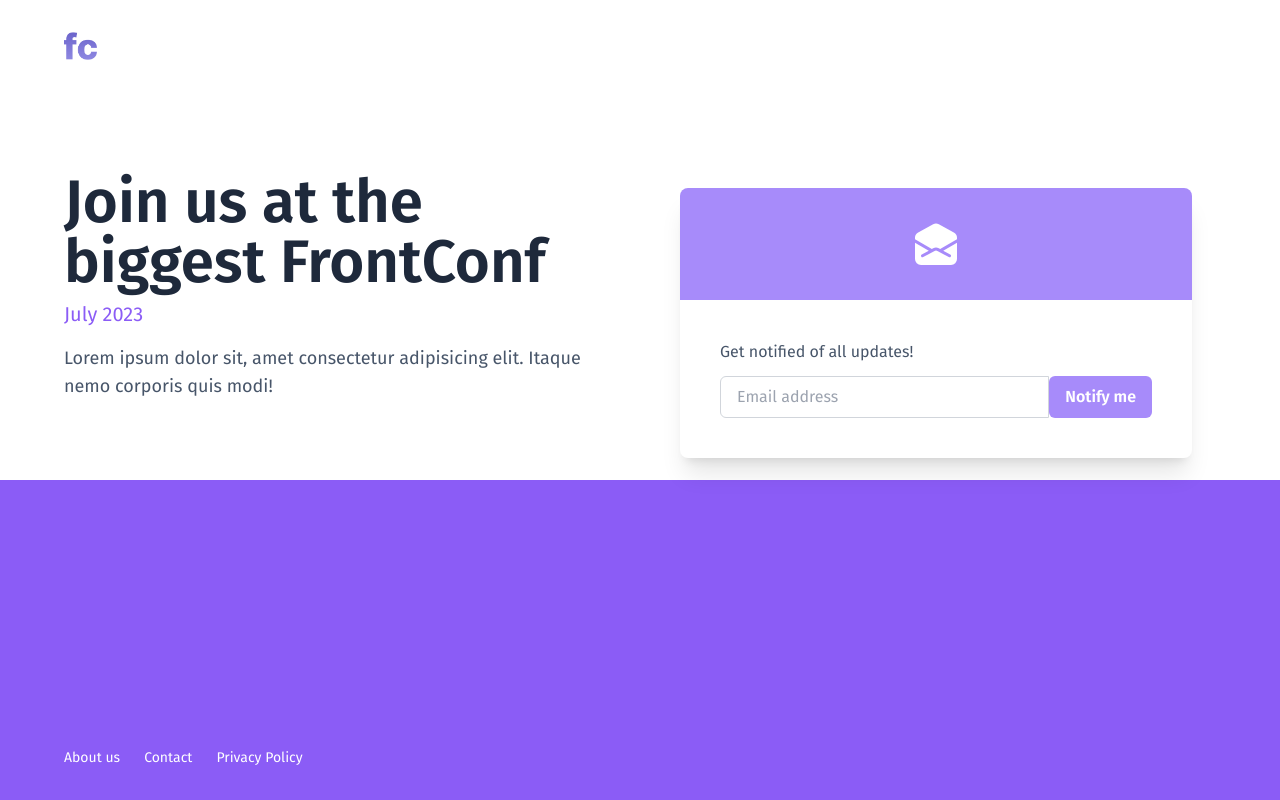
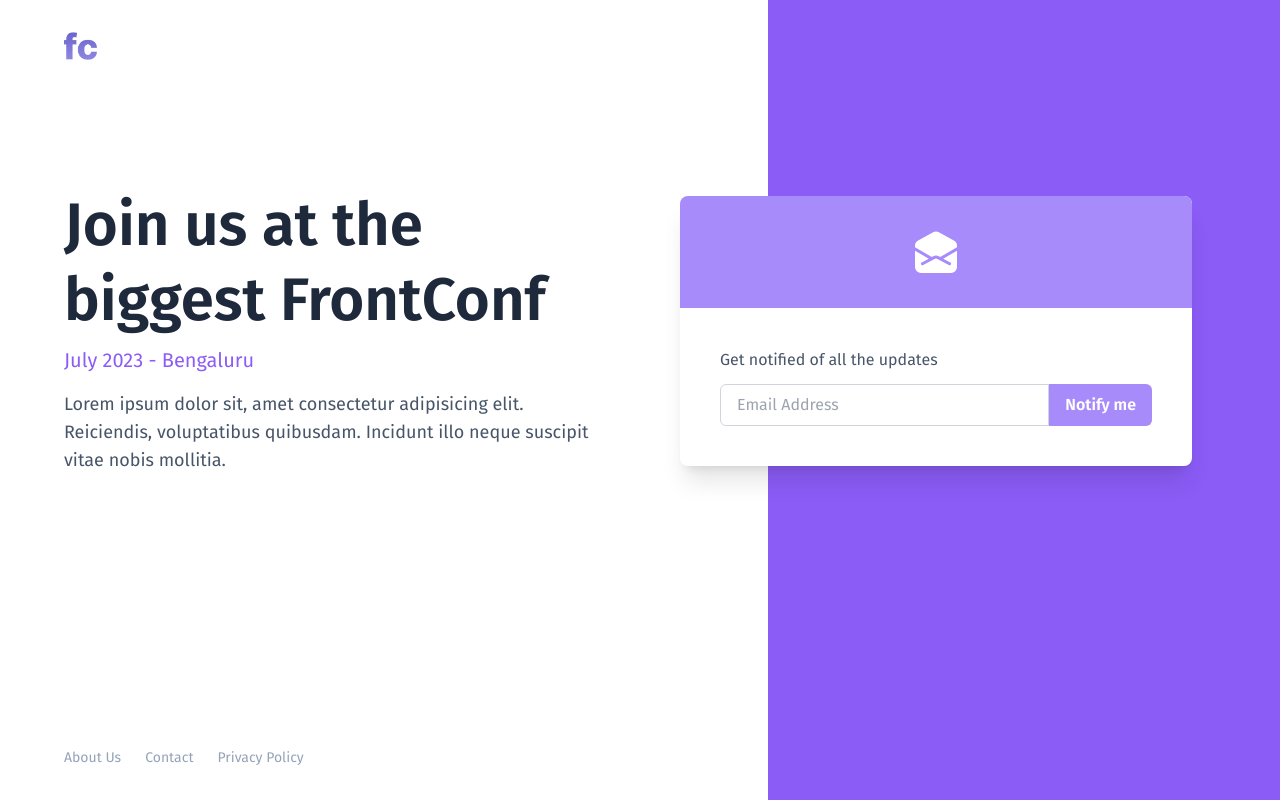
Before and after one commit to wafeeyhm/tailwindcss, a website: page public/index.html in a window 1280 px wide. Drawn offline with Linux system fonts and the light colour scheme; files whose address does not match are found by name.

Commit message:
direct copy from the source

```diff
--- a/public/index.html
+++ b/public/index.html
@@ -1,54 +1,64 @@
-<!doctype html>
-<html>
+<!DOCTYPE html>
+<html lang="en">
   <head>
-  <meta charset="UTF-8">
-  <meta name="viewport" content="width=device-width, initial-scale=1.0">
-  <link href="assets/css/styles.css" rel="stylesheet">
+    <meta charset="UTF-8" />
+    <meta http-equiv="X-UA-Compatible" content="IE=edge" />
+    <meta name="viewport" content="width=device-width, initial-scale=1.0" />
     <title>FrontConf</title>
+    <link rel="stylesheet" href="assets/css/styles.css" />
   </head>
   <body class="antialiased text-slate-600">
-    <!-- ========== Start Section ========== -->
-    <section class="flex flex-col px-8 md:px-16 max-w-screen-2x min-h-screen">
+    <section class="flex flex-col px-8 md:px-16 max-w-screen-2xl min-h-screen">
       <header class="py-8">
         <a href="#">
-                <img src="assets/img/logo.png" alt="" class="h-7">
+          <img src="assets/images/logo.png" alt="" class="h-7" />
         </a>
       </header>
-        <section class="flex flex-col lg:flex-row gap-12 md:py-20 py-20">
-          <!-- ========== Start description ========== -->
+      <section class="flex max-lg:flex-col lg:items-center py-12 md:py-24 gap-20">
+        <!-- Description section begins -->
         <section class="flex-1">
-              <h1 class="font-semibold text-6xl leading-tigh text-slate-800">Join us at the biggest FrontConf</h1>
-              <p class="mt-2 text-violet-500 text-xl">July 2023</p>
-              <p class="mt-4 text-lg">Lorem ipsum dolor sit, amet consectetur adipisicing elit. Itaque nemo corporis quis modi!</p>
+          <h1 class="font-semibold text-6xl leading-tight text-slate-800">Join us at the biggest FrontConf</h1>
+          <p class="mt-2 text-violet-500 text-xl">July 2023 - Bengaluru</p>
+          <p class="mt-4 text-lg">
+            Lorem ipsum dolor sit, amet consectetur adipisicing elit. Reiciendis, voluptatibus quibusdam. Incidunt illo
+            neque suscipit vitae nobis mollitia.
+          </p>
         </section>
-          <!-- ========== End description ========== -->
-          <!-- ========== Start subscribe ========== -->
+        <!-- Description section ends -->
+        <!-- Subscribe section begins -->
         <section class="flex-1">
-            <section class="p-4">
           <div class="rounded-lg bg-white shadow-xl max-w-lg">
             <div class="grid place-items-center rounded-t-lg bg-violet-400 p-8 text-white">
               <svg xmlns="http://www.w3.org/2000/svg" viewBox="0 0 24 24" fill="currentColor" class="h-12 w-12">
-                    <path d="M19.5 22.5a3 3 0 003-3v-8.174l-6.879 4.022 3.485 1.876a.75.75 0 01-.712 1.321l-5.683-3.06a1.5 1.5 0 00-1.422 0l-5.683 3.06a.75.75 0 01-.712-1.32l3.485-1.877L1.5 11.326V19.5a3 3 0 003 3h15z" />
-                    <path d="M1.5 9.589v-.745a3 3 0 011.578-2.641l7.5-4.039a3 3 0 012.844 0l7.5 4.039A3 3 0 0122.5 8.844v.745l-8.426 4.926-.652-.35a3 3 0 00-2.844 0l-.652.35L1.5 9.59z" />
+                <path
+                  d="M19.5 22.5a3 3 0 003-3v-8.174l-6.879 4.022 3.485 1.876a.75.75 0 01-.712 1.321l-5.683-3.06a1.5 1.5 0 00-1.422 0l-5.683 3.06a.75.75 0 01-.712-1.32l3.485-1.877L1.5 11.326V19.5a3 3 0 003 3h15z"
+                />
+                <path
+                  d="M1.5 9.589v-.745a3 3 0 011.578-2.641l7.5-4.039a3 3 0 012.844 0l7.5 4.039A3 3 0 0122.5 8.844v.745l-8.426 4.926-.652-.35a3 3 0 00-2.844 0l-.652.35L1.5 9.59z"
+                />
               </svg>
             </div>
             <div class="p-10">
-                  <p>Get notified of all updates!</p>
-                  <form action="" class="mt-3 flex flex-col sm:flex-row gap-3 sm:gap-0">
-                    <input type="email" placeholder="Email address" class="rounded-md border sm:rounded-r-none border-gray-300 px-4 py-2 hover:border-violet-400 focus:outline-none focus:border-violet-400 flex-grow" />
-                    <button class="bg-violet-400 px-4 py-2 rounded-md text-white font-semibold">Notify me</button>
+              <p>Get notified of all the updates</p>
+              <form action="" class="mt-3 flex max-sm:flex-col max-sm:gap-3">
+                <input
+                  type="email"
+                  placeholder="Email Address"
+                  class="rounded-md border sm:rounded-r-none border-gray-300 px-4 py-2 flex-grow hover:border-violet-400 focus:border-violet-500 focus:outline-none"
+                />
+                <button class="rounded-md sm:rounded-l-none bg-violet-400 px-4 py-2 font-semibold text-white">
+                  Notify me
+                </button>
               </form>
             </div>
           </div>
         </section>
+        <!-- Subscribe section ends -->
       </section>
-          <!-- ========== End subscribe ========== -->
-        </section>
-        <!-- ========== Start Footer section ========== -->
       <footer class="py-8 mt-auto">
-          <ul class="flex gap-6 text-sm text-white lg:text-slade-400">
+        <ul class="flex gap-6 text-sm text-white lg:text-slate-400">
           <li>
-              <a href="#">About us</a>
+            <a href="#">About Us</a>
           </li>
           <li>
             <a href="#">Contact</a>
@@ -58,8 +68,6 @@
           </li>
         </ul>
       </footer>
-        <!-- ========== End Footer section ========== -->
     </section>
-    <!-- ========== End Section ========== -->
   </body>
 </html>
--- a/src/input.css
+++ b/src/input.css
@@ -4,13 +4,13 @@
 @tailwind components;
 @tailwind utilities;
 
-@layer base{
-    body{
-        font-family: 'Fira Sans', sans-serif;
-        background: linear-gradient(to bottom, white 0%, white 60%, theme(colors.violet.500) 60%, theme(colors.violet.500) 100%);
-    }
-
-    @media screen(lg){
-        background: linear-gradient(to right, white 0%, white 60%, theme(colors.violet.500) 60%, theme(colors.violet.500) 100%);
-    }
+@layer base {
+   body {
+      background: linear-gradient(to bottom, white 0%, white 60%, theme(colors.violet.500) 60%, theme(colors.violet.500) 100%);
+   }
+   @media screen(lg) {
+      body {
+         background: linear-gradient(to right, white 0%, white 60%, theme(colors.violet.500) 60%, theme(colors.violet.500) 100%);
+      }
+   }
 }
--- a/tailwind.config.js
+++ b/tailwind.config.js
@@ -1,10 +1,16 @@
 /** @type {import('tailwindcss').Config} */
+
+const defaultTheme = require('tailwindcss/defaultTheme')
 module.exports = {
   content: [
-    "./public/**/*.{html,js}"
+   './public/**/*.html'
   ],
   theme: {
-    extend: {},
+    extend: {
+      fontFamily: {
+         'sans': ['Fira Sans', ...defaultTheme.fontFamily.sans],
+       }
+    },
   },
   plugins: [],
 }
```
Also changed, not shown: public/assets/css/styles.css. Lines whose indentation alone changed are shown as unchanged.
